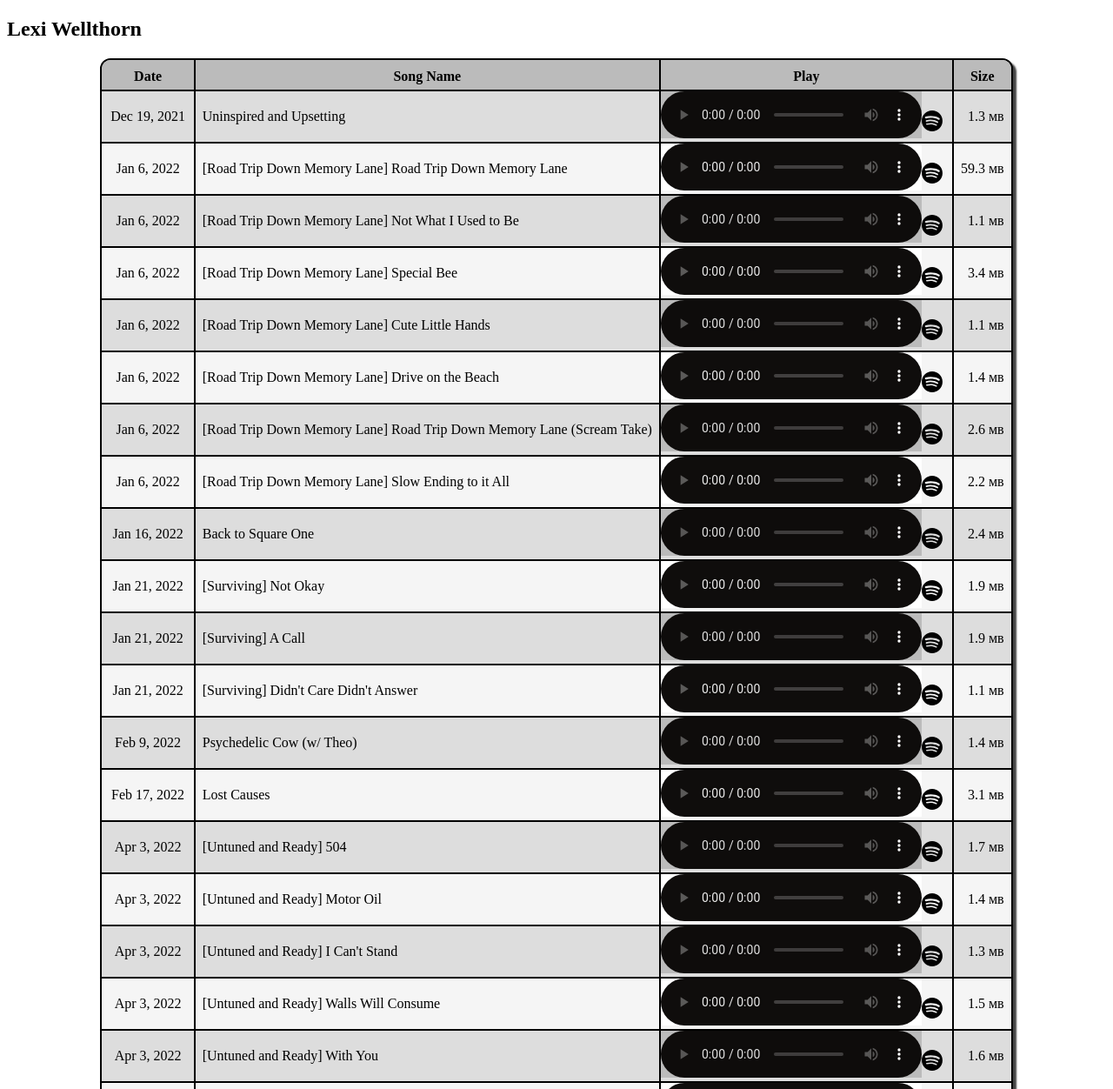
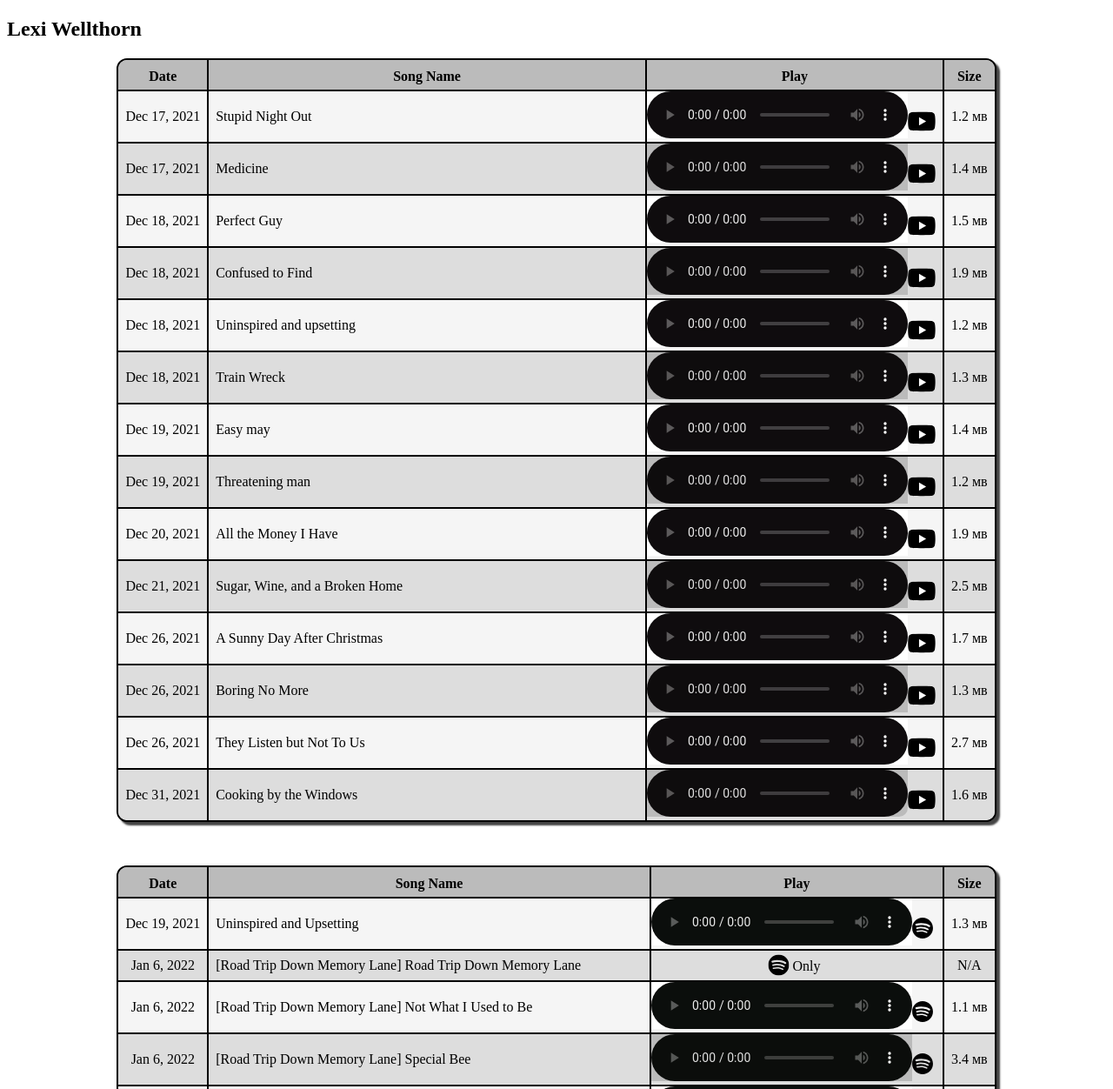
Before and after one commit to Minenash/welldex, a plain HTML site: page index.html in a window 1280 px wide. Shown: the top 1252 px of the page at 87% size. Drawn offline with Linux system fonts and the light colour scheme.

Commit message:
Added youtube songs

```diff
--- a/index.html
+++ b/index.html
@@ -7,6 +7,7 @@
 </head>
 <body>
 <h2>Lexi Wellthorn</h2>
+
 <table>
     <thead>
     <tr>
@@ -18,9 +19,102 @@
     </thead>
     <tbody>
     <tr>
+        <td>Dec 17, 2021</td>
+        <td>Stupid Night Out</td>
+        <td><aud>youtube/Stupid night out.m4a</aud><yt>Jsb-rJIo63U</yt></td>
+        <td>1.2 ᴍʙ</td>
     </tr>
+    <tr>
+        <td>Dec 17, 2021</td>
+        <td>Medicine</td>
+        <td><aud>youtube/Medicine.m4a</aud><yt>VT74yDgGrWQ</yt></td>
+        <td>1.4 ᴍʙ</td>
+    </tr>
+    <tr>
+        <td>Dec 18, 2021</td>
+        <td>Perfect Guy</td>
+        <td><aud>youtube/Perfect guy.m4a</aud><yt>iC3b6HJKhZk</yt></td>
+        <td>1.5 ᴍʙ</td>
+    </tr>
+    <tr>
+        <td>Dec 18, 2021</td>
+        <td>Confused to Find</td>
+        <td><aud>youtube/Confused to find.m4a</aud><yt>jeTP2X67mFc</yt></td>
+        <td>1.9 ᴍʙ</td>
+    </tr>
+    <tr>
+        <td>Dec 18, 2021</td>
+        <td>Uninspired and upsetting</td>
+        <td><aud>youtube/Uninspired and upsetting.m4a</aud><yt>JBjrazl0yZw</yt></td>
+        <td>1.2 ᴍʙ</td>
+    </tr>
+    <tr>
+        <td>Dec 18, 2021</td>
+        <td>Train Wreck</td>
+        <td><aud>youtube/Train wreck.m4a</aud><yt>PkG7Tpjf6bk</yt></td>
+        <td>1.3 ᴍʙ</td>
+    </tr>
+    <tr>
+        <td>Dec 19, 2021</td>
+        <td>Easy may</td>
+        <td><aud>youtube/Easy may.m4a</aud><yt>5Iq24MBMobA</yt></td>
+        <td>1.4 ᴍʙ</td>
+    </tr>
+    <tr>
+        <td>Dec 19, 2021</td>
+        <td>Threatening man</td>
+        <td><aud>youtube/Threatning man.m4a</aud><yt>HMmMzIyBktg</yt></td>
+        <td>1.2 ᴍʙ</td>
+    </tr>
+    <tr>
+        <td>Dec 20, 2021</td>
+        <td>All the Money I Have</td>
+        <td><aud>youtube/all the money I have.m4a</aud><yt>RMrepIY5TfM</yt></td>
+        <td>1.9 ᴍʙ</td>
+    </tr>
+    <tr>
+        <td>Dec 21, 2021</td>
+        <td>Sugar, Wine, and a Broken Home</td>
+        <td><aud>youtube/Sugar, wine and a broken home.m4a</aud><yt>_JelJJuPZX4</yt></td>
+        <td>2.5 ᴍʙ</td>
+    </tr>
+    <tr>
+        <td>Dec 26, 2021</td>
+        <td>A Sunny Day After Christmas</td>
+        <td><aud>youtube/A sunny day after Christmas.m4a</aud><yt>HaDMOD8CiiQ</yt></td>
+        <td>1.7 ᴍʙ</td>
+    </tr>
+    <tr>
+        <td>Dec 26, 2021</td>
+        <td>Boring No More</td>
+        <td><aud>youtube/Boring no more.m4a</aud><yt>hr8mEIJ9Qpo</yt></td>
+        <td>1.3 ᴍʙ</td>
+    </tr>
+    <tr>
+        <td>Dec 26, 2021</td>
+        <td>They Listen but Not To Us</td>
+        <td><aud>youtube/They listen but not to us.m4a</aud><yt>pJ_lT_hGrzw</yt></td>
+        <td>2.7 ᴍʙ</td>
+    </tr>
+    <tr>
+        <td>Dec 31, 2021</td>
+        <td>Cooking by the Windows</td>
+        <td><aud>youtube/ Cooking by the windowsill.m4a</aud><yt>aogvWiPAGFg</yt></td>
+        <td>1.6 ᴍʙ</td>
+    </tr>
+    </tbody>
+</table>
 
-
+<table>
+    <thead>
+        <tr>
+            <th>Date</th>
+            <th>Song Name</th>
+            <th>Play</th>
+            <th>Size</th>
+        </tr>
+    </thead>
+    <tbody>
         <tr>
             <td>Dec 19, 2021</td>
             <td>Uninspired and Upsetting</td>
@@ -30,8 +124,8 @@
         <tr>
             <td>Jan 6, 2022</td>
             <td>[Road Trip Down Memory Lane] Road Trip Down Memory Lane</td>
-            <td><aud>spotify/road trip down memory lane.mp3</aud><spot>5945J3vGzoOz2FwZhGxrk3</spot></td>
-            <td>59.3 ᴍʙ</td>
+            <td><a class="spot-only-hover" target="_blank" href="https://open.spotify.com/track/5945J3vGzoOz2FwZhGxrk3"><svg class="spot-only" xmlns="http://www.w3.org/2000/svg" viewBox="0 0 168 168"><path d="m83.996 0.277c-46.249 0-83.743 37.493-83.743 83.742 0 46.251 37.494 83.741 83.743 83.741 46.254 0 83.744-37.49 83.744-83.741 0-46.246-37.49-83.738-83.745-83.738l0.001-0.004zm38.404 120.78c-1.5 2.46-4.72 3.24-7.18 1.73-19.662-12.01-44.414-14.73-73.564-8.07-2.809 0.64-5.609-1.12-6.249-3.93-0.643-2.81 1.11-5.61 3.926-6.25 31.9-7.291 59.263-4.15 81.337 9.34 2.46 1.51 3.24 4.72 1.73 7.18zm10.25-22.805c-1.89 3.075-5.91 4.045-8.98 2.155-22.51-13.839-56.823-17.846-83.448-9.764-3.453 1.043-7.1-0.903-8.148-4.35-1.04-3.453 0.907-7.093 4.354-8.143 30.413-9.228 68.222-4.758 94.072 11.127 3.07 1.89 4.04 5.91 2.15 8.976v-0.001zm0.88-23.744c-26.99-16.031-71.52-17.505-97.289-9.684-4.138 1.255-8.514-1.081-9.768-5.219-1.254-4.14 1.08-8.513 5.221-9.771 29.581-8.98 78.756-7.245 109.83 11.202 3.73 2.209 4.95 7.016 2.74 10.733-2.2 3.722-7.02 4.949-10.73 2.739z"/></svg>Only</a></td>
+            <td style="text-align: center">N/A</td>
         </tr>
         <tr>
             <td>Jan 6, 2022</td>
@@ -160,11 +254,19 @@
             <td><aud>spotify/we are what we take.mp3</aud><spot>4rmBU8qAWMeDcAAP43tjbL</spot></td>
             <td>1.9 ᴍʙ</td>
         </tr>
+    </tbody>
+</table>
 
-
+<table>
+    <thead>
     <tr>
+        <th>Date</th>
+        <th>Song Name</th>
+        <th>Play</th>
+        <th>Size</th>
     </tr>
-            <td colspan="4"></td>
+    </thead>
+    <tbody>
     <tr>
         <td>Sep 15, 2021</td>
         <td>Shame in the Mornings</td>
@@ -926,13 +1028,26 @@
 
 <script type="text/javascript">
     for (const a of document.getElementsByTagName("aud")) {
-        a.innerHTML = '<audio controls><source src="audio/' + a.innerHTML + '" type="audio/mpeg"></audio>';
+        let clazz;
+        if (a.innerHTML.startsWith("youtube/"))
+            clazz = "yt-a";
+        else if (a.innerHTML.startsWith("spotify/"))
+            clazz = "spot-a";
+        else
+            clazz = "dm-a";
+        a.innerHTML = '<audio class="' + clazz + '" controls><source src="audio/' + a.innerHTML + '" type="audio/mpeg"></audio>';
+    }
+    for (const a of document.getElementsByTagName("ytaud")) {
+        a.innerHTML = '<audio class="yt-a" controls><source src="audio/' + a.innerHTML + '" type="video/mp4"></audio>';
     }
     for (const a of document.getElementsByTagName("dm")) {
         a.innerHTML = '<a target="_blank" href="https://discord.com/channels/@me/854425730213085226/' + a.innerHTML + '"><svg class="dm" xmlns="http://www.w3.org/2000/svg" viewBox="0 0 127.14 96.36"><path d="M107.7,8.07A105.15,105.15,0,0,0,81.47,0a72.06,72.06,0,0,0-3.36,6.83A97.68,97.68,0,0,0,49,6.83,72.37,72.37,0,0,0,45.64,0,105.89,105.89,0,0,0,19.39,8.09C2.79,32.65-1.71,56.6.54,80.21h0A105.73,105.73,0,0,0,32.71,96.36,77.7,77.7,0,0,0,39.6,85.25a68.42,68.42,0,0,1-10.85-5.18c.91-.66,1.8-1.34,2.66-2a75.57,75.57,0,0,0,64.32,0c.87.71,1.76,1.39,2.66,2a68.68,68.68,0,0,1-10.87,5.19,77,77,0,0,0,6.89,11.1A105.25,105.25,0,0,0,126.6,80.22h0C129.24,52.84,122.09,29.11,107.7,8.07ZM42.45,65.69C36.18,65.69,31,60,31,53s5-12.74,11.43-12.74S54,46,53.89,53,48.84,65.69,42.45,65.69Zm42.24,0C78.41,65.69,73.25,60,73.25,53s5-12.74,11.44-12.74S96.23,46,96.12,53,91.08,65.69,84.69,65.69Z"/></svg></a>';
     }
     for (const a of document.getElementsByTagName("spot")) {
-        a.innerHTML = '<a target="_blank" href="https://open.spotify.com/track/' + a.innerHTML + '"><svg class="spot" xmlns="http://www.w3.org/2000/svg" viewBox="0 0 168 168"><path fill="currentcolor" d="m83.996 0.277c-46.249 0-83.743 37.493-83.743 83.742 0 46.251 37.494 83.741 83.743 83.741 46.254 0 83.744-37.49 83.744-83.741 0-46.246-37.49-83.738-83.745-83.738l0.001-0.004zm38.404 120.78c-1.5 2.46-4.72 3.24-7.18 1.73-19.662-12.01-44.414-14.73-73.564-8.07-2.809 0.64-5.609-1.12-6.249-3.93-0.643-2.81 1.11-5.61 3.926-6.25 31.9-7.291 59.263-4.15 81.337 9.34 2.46 1.51 3.24 4.72 1.73 7.18zm10.25-22.805c-1.89 3.075-5.91 4.045-8.98 2.155-22.51-13.839-56.823-17.846-83.448-9.764-3.453 1.043-7.1-0.903-8.148-4.35-1.04-3.453 0.907-7.093 4.354-8.143 30.413-9.228 68.222-4.758 94.072 11.127 3.07 1.89 4.04 5.91 2.15 8.976v-0.001zm0.88-23.744c-26.99-16.031-71.52-17.505-97.289-9.684-4.138 1.255-8.514-1.081-9.768-5.219-1.254-4.14 1.08-8.513 5.221-9.771 29.581-8.98 78.756-7.245 109.83 11.202 3.73 2.209 4.95 7.016 2.74 10.733-2.2 3.722-7.02 4.949-10.73 2.739z"/></svg></a>';
+        a.innerHTML = '<a target="_blank" href="https://open.spotify.com/track/' + a.innerHTML + '"><svg class="spot" xmlns="http://www.w3.org/2000/svg" viewBox="0 0 168 168"><path d="m83.996 0.277c-46.249 0-83.743 37.493-83.743 83.742 0 46.251 37.494 83.741 83.743 83.741 46.254 0 83.744-37.49 83.744-83.741 0-46.246-37.49-83.738-83.745-83.738l0.001-0.004zm38.404 120.78c-1.5 2.46-4.72 3.24-7.18 1.73-19.662-12.01-44.414-14.73-73.564-8.07-2.809 0.64-5.609-1.12-6.249-3.93-0.643-2.81 1.11-5.61 3.926-6.25 31.9-7.291 59.263-4.15 81.337 9.34 2.46 1.51 3.24 4.72 1.73 7.18zm10.25-22.805c-1.89 3.075-5.91 4.045-8.98 2.155-22.51-13.839-56.823-17.846-83.448-9.764-3.453 1.043-7.1-0.903-8.148-4.35-1.04-3.453 0.907-7.093 4.354-8.143 30.413-9.228 68.222-4.758 94.072 11.127 3.07 1.89 4.04 5.91 2.15 8.976v-0.001zm0.88-23.744c-26.99-16.031-71.52-17.505-97.289-9.684-4.138 1.255-8.514-1.081-9.768-5.219-1.254-4.14 1.08-8.513 5.221-9.771 29.581-8.98 78.756-7.245 109.83 11.202 3.73 2.209 4.95 7.016 2.74 10.733-2.2 3.722-7.02 4.949-10.73 2.739z"/></svg></a>';
+    }
+    for (const a of document.getElementsByTagName("yt")) {
+        a.innerHTML = '<a target="_blank" href="https://www.youtube.com/watch?v=' + a.innerHTML + '"><svg class="yt" viewBox="0 0 159 110" xmlns="http://www.w3.org/2000/svg"><path xmlns="http://www.w3.org/2000/svg" d="m154 17.5c-1.82-6.73-7.07-12-13.8-13.8-9.04-3.49-96.6-5.2-122 0.1-6.73 1.82-12 7.07-13.8 13.8-4.08 17.9-4.39 56.6 0.1 74.9 1.82 6.73 7.07 12 13.8 13.8 17.9 4.12 103 4.7 122 0 6.73-1.82 12-7.07 13.8-13.8 4.35-19.5 4.66-55.8-0.1-75z"/><path class="yt-play" d="m105 55-40.8-23.4v46.8z" fill="#fff"/></svg></a>';
     }
 
 </script>
--- a/style.css
+++ b/style.css
@@ -1,4 +1,6 @@
 body {
+
+
 }
 
 a {
@@ -10,14 +12,13 @@ a:hover {
 }
 
 table {
-    width: 80%;
-    margin-bottom: 50px;
     border: solid 2px black;
     border-spacing: 0;
     border-radius: 12px;
     background-color: #f5f5f5;
     box-shadow: #444 4px 4px 2px;
-    margin: 0 auto;
+    margin: 0 auto 50px auto;
+    width: 80%;
 }
 
 thead {
@@ -43,14 +44,6 @@ td {
     white-space: nowrap;
 }
 
-tr:nth-child(odd) audio {
-    background-color: #0B0A08;
-    filter: contrast(100%) invert(100%) brightness(105%);
-}
-tr:nth-child(even) audio {
-    background-color: #444;
-    filter: contrast(100%) invert(100%);
-}
 
 tr:last-child audio{
     border-radius: 0 0 10px 0;
@@ -74,13 +67,39 @@ tr td:nth-child(3) {
     margin-right: 11px;
 }
 
-a:hover svg {
-    fill: #5865F2;
+.spot-only {
+    width: 1rem;
+    scale: 1.5;
+    padding: 0 6px 0 0;
+    transform: translateY(1px);
 }
+.yt {
+    width: 1rem;
+    scale: 2;
+    transform: translateY(-7px);
+    margin-right: 16px;
+    margin-left: 8px;
+}
+
+.dm:hover   { fill: #5865F2; }
+.spot:hover { fill: #1DB954; }
+.yt:hover   { fill: #FF0000; }
+.spot-only-hover:hover { fill: #1DB954; color: #1DB954;}
+
+tr:nth-child(odd) audio    { background-color: #0B0A08; }
+tr:nth-child(odd) .dm-a    { filter: hue-rotate(200deg) contrast(100%) invert(100%) brightness(105%) }
+tr:nth-child(odd) .spot-a  { filter: hue-rotate(100deg) contrast(100%) invert(100%) brightness(105%) }
+tr:nth-child(odd) .yt-a    { filter: hue-rotate(300deg) contrast(100%) invert(100%) brightness(105%) }
+
+tr:nth-child(even) audio   { background-color: #444; }
+tr:nth-child(even) .dm-a   { filter: hue-rotate(200deg) contrast(100%) invert(100%) }
+tr:nth-child(even) .spot-a { filter: hue-rotate(100deg) contrast(100%) invert(100%) }
+tr:nth-child(even) .yt-a   { filter: hue-rotate(300deg) contrast(100%) invert(100%) }
 
 tr td:nth-child(2) {
     text-align: left;
     width: 70%;
+    white-space: normal !important;
 }
 
 tr td:nth-child(4) {
```
Also changed, not shown: 14 other files. Lines whose indentation alone changed are shown as unchanged.
